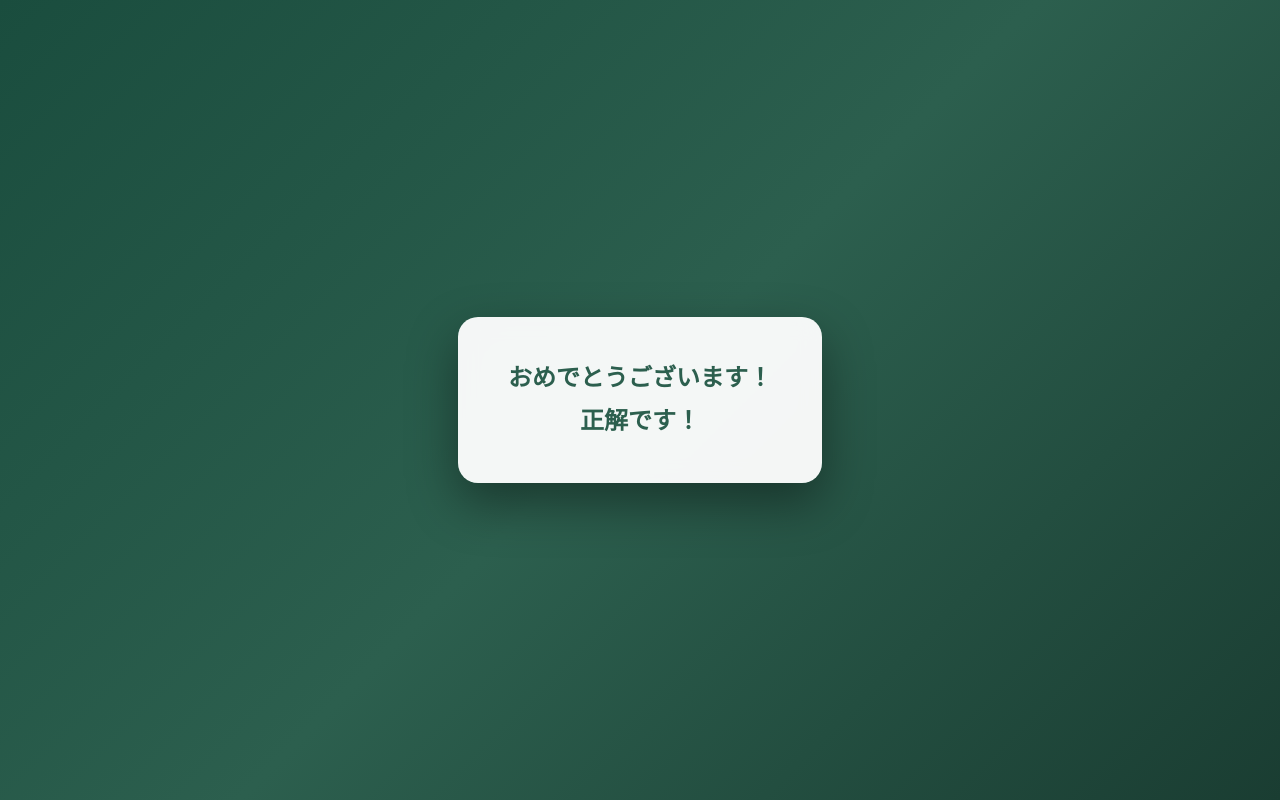
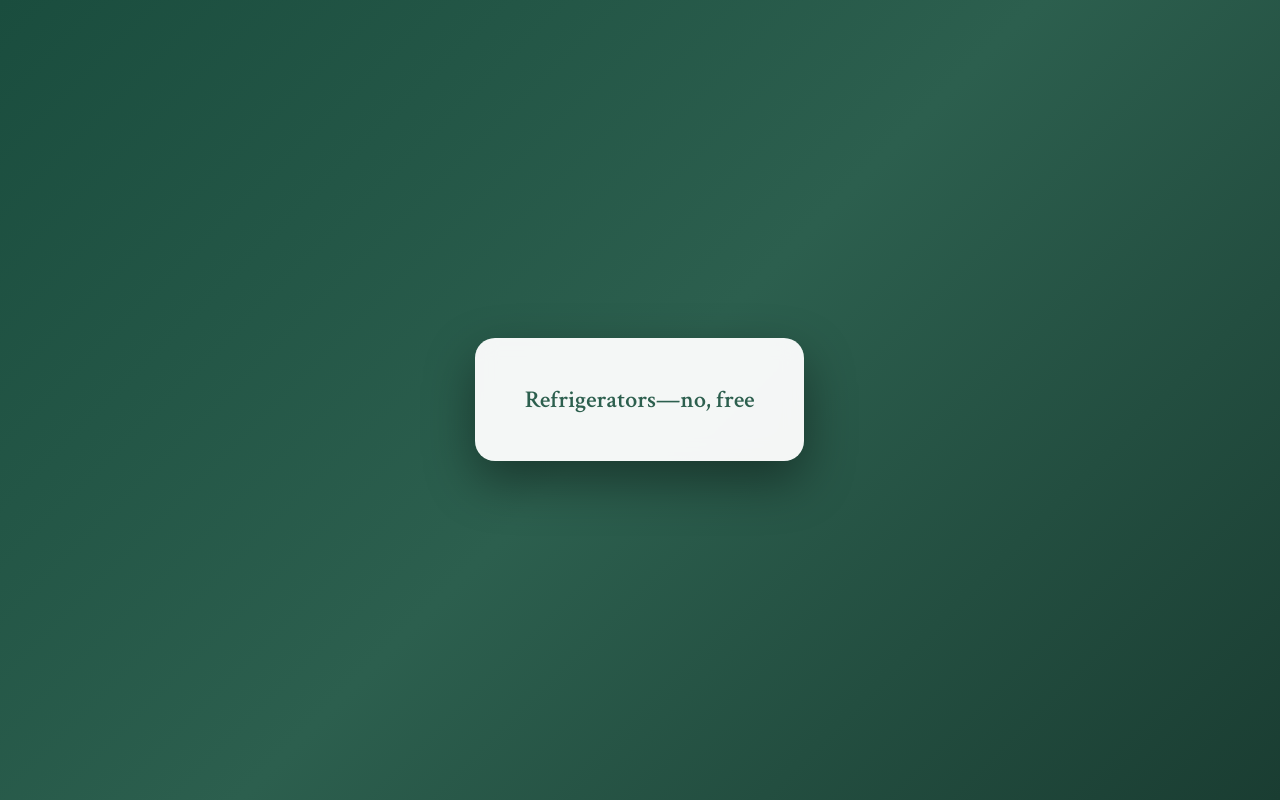
Before and after one commit to F4147/12-19-9, a plain HTML site: page correct.html in a window 1280 px wide. Drawn offline with Linux system fonts and the light colour scheme.

Commit message:
Update correct.html

```diff
--- a/correct.html
+++ b/correct.html
@@ -111,8 +111,7 @@
                  下のテキストを変更してください
                  改行したい場合はそのまま改行してください
                  ======================================== -->
-            <p class="message">おめでとうございます！
-正解です！</p>
+            <p class="message">Refrigerators—no, free</p>
         </div>
     </div>
 </body>
```
